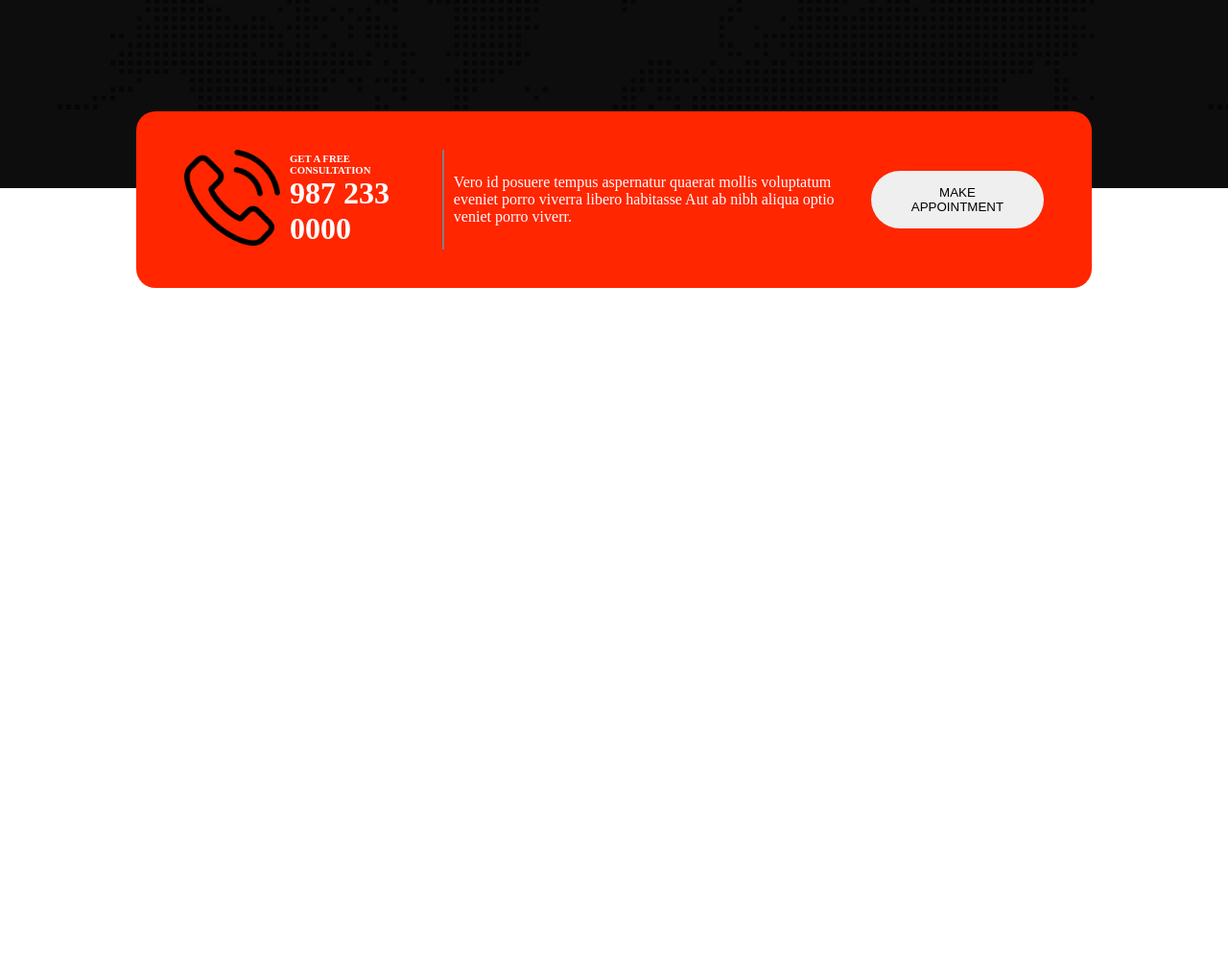
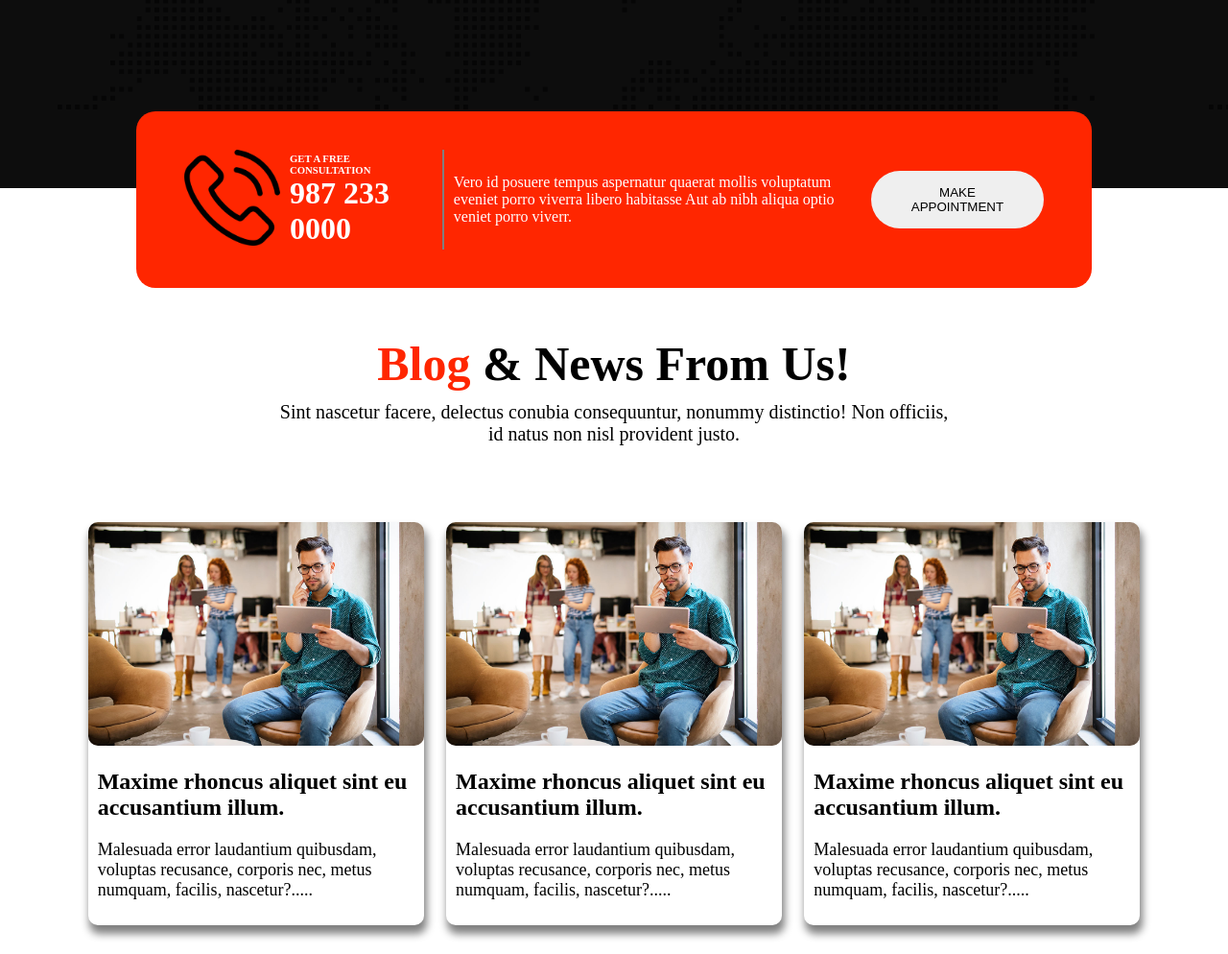
Before and after one commit to shaid30044/digital-agency, a plain HTML site: page index.html in a window 1280 px wide. Shown: the part 1969-2963 px from the top of the page at 96% size. Before the commit the page ends 2269 px from the top, so only its background shows below. Drawn offline with Linux system fonts and the light colour scheme.

Commit message:
blog section done

```diff
--- a/index.html
+++ b/index.html
@@ -110,6 +110,29 @@
                 <button class="appointment-btn">MAKE APPOINTMENT</button>
             </div>
         </div>
+
+        <!-- blog section -->
+        <div class="blog">
+            <h1 class="blog-title"><span class="blog-span">Blog</span> & News From Us!</h1>
+            <p class="blog-info">Sint nascetur facere, delectus conubia consequuntur, nonummy distinctio! Non officiis, id natus non nisl provident justo.</p>
+            <div class="cards">
+                <div class="card">
+                    <img src="asset/image/blog-1.jpg" alt="" class="card-img">
+                    <h2 class="card-title">Maxime rhoncus aliquet sint eu accusantium illum.</h2>
+                    <p class="card-info">Malesuada error laudantium quibusdam, voluptas recusance, corporis nec, metus numquam, facilis, nascetur?.....</p>
+                </div>
+                <div class="card">
+                    <img src="asset/image/blog-1.jpg" alt="" class="card-img">
+                    <h2 class="card-title">Maxime rhoncus aliquet sint eu accusantium illum.</h2>
+                    <p class="card-info">Malesuada error laudantium quibusdam, voluptas recusance, corporis nec, metus numquam, facilis, nascetur?.....</p>
+                </div>
+                <div class="card">
+                    <img src="asset/image/blog-1.jpg" alt="" class="card-img">
+                    <h2 class="card-title">Maxime rhoncus aliquet sint eu accusantium illum.</h2>
+                    <p class="card-info">Malesuada error laudantium quibusdam, voluptas recusance, corporis nec, metus numquam, facilis, nascetur?.....</p>
+                </div>
+            </div>
+        </div>
     </main>
 </body>
 
--- a/style.css
+++ b/style.css
@@ -235,3 +235,55 @@
 .appointment-btn:hover {
     color: rgb(255, 38, 0);
 }
+
+/* blog style */
+
+.blog {
+    padding-top: 50px;
+}
+
+.blog-title {
+    font-size: 50px;
+    text-align: center;
+}
+
+.blog-span {
+    color: rgb(255, 38, 0);
+}
+
+.blog-info {
+    font-size: 20px;
+    text-align: center;
+    width: 700px;
+    margin: auto;
+    padding-top: 10px;
+    padding-bottom: 80px;
+}
+
+.cards {
+    display: flex;
+    justify-content: space-around;
+    padding: 0 80px;
+    padding-bottom: 30px;
+}
+
+.card {
+    width: 350px;
+    height: 420px;
+    border-radius: 10px;
+    box-shadow: 2px 8px 8px 1px gray;
+}
+
+.card-img {
+    width: 100%;
+    border-radius: 10px;
+}
+
+.card-title {
+    padding: 20px 10px 10px 10px;
+}
+
+.card-info {
+    padding: 10px 10px 20px 10px;
+    font-size: 18px;
+}
```
